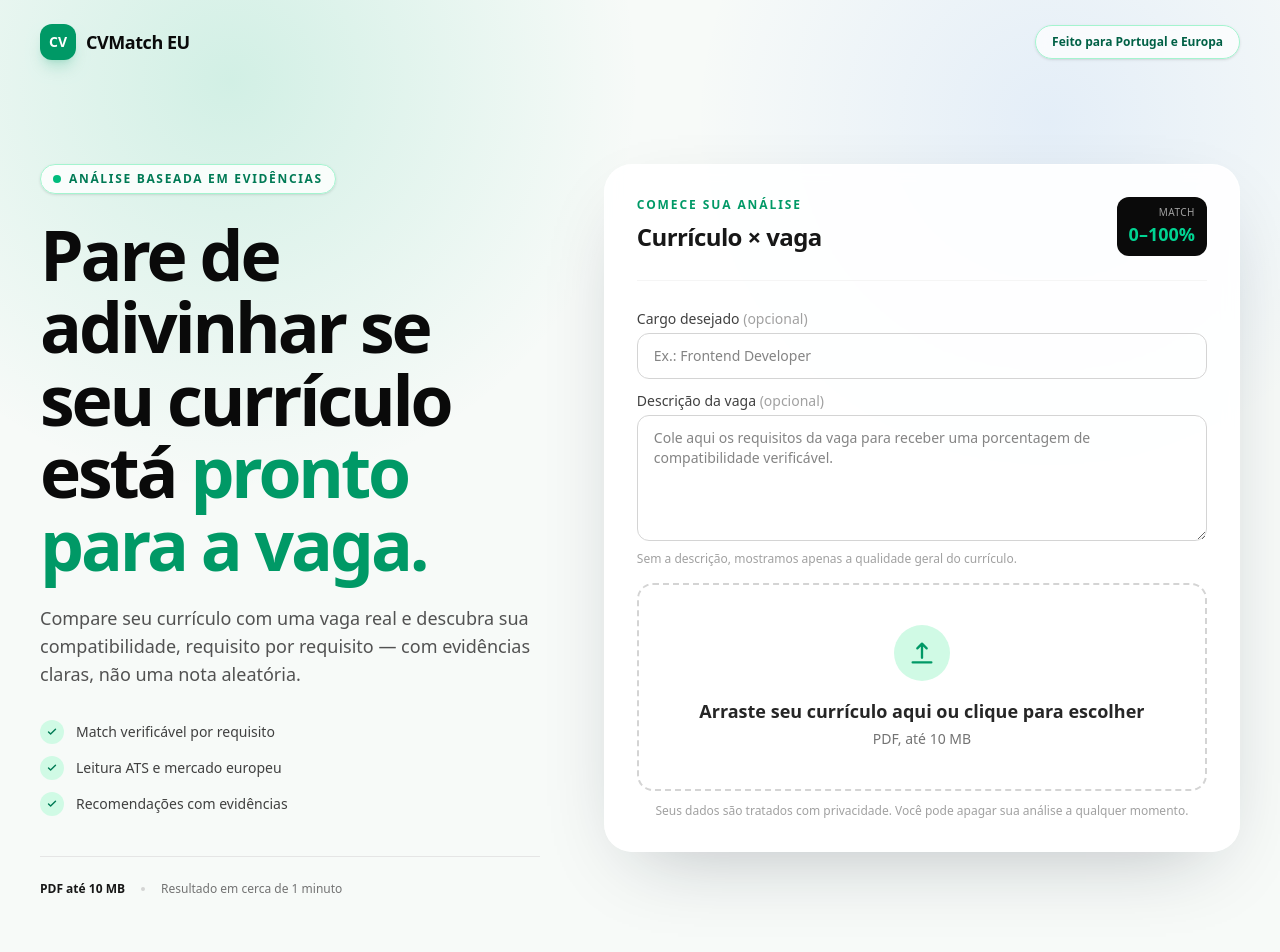
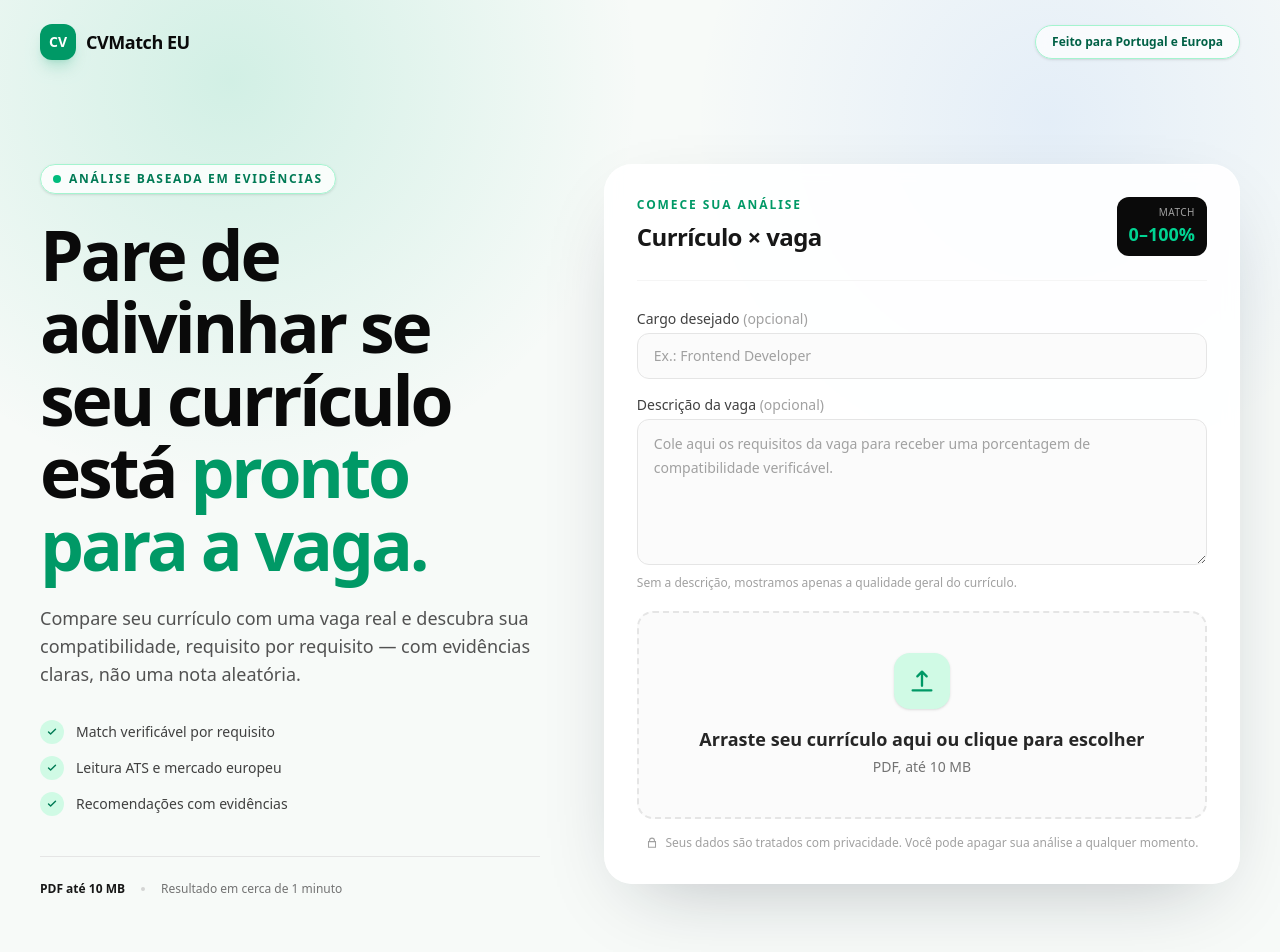
Before and after one commit to iTzB0r/CVMatch-EU, a Next.js app: page / in a window 1280 px wide. Shown: the top 952 px of the page. Built offline with nearby package versions, Linux system fonts and the light colour scheme.

Commit message:
feat: refresh landing page design

```diff
--- a/components/upload/upload-card.tsx
+++ b/components/upload/upload-card.tsx
@@ -68,8 +68,8 @@ export function UploadCard() {
   );
 
   return (
-    <div className="w-full max-w-xl">
-      <div className="mb-4 grid gap-3 text-left">
+    <div className="w-full">
+      <div className="mb-5 grid gap-4 text-left">
         <div>
           <label
             htmlFor="target-role"
@@ -84,7 +84,7 @@ export function UploadCard() {
             maxLength={120}
             placeholder="Ex.: Frontend Developer"
             disabled={step === "extracting" || step === "analyzing"}
-            className="w-full rounded-xl border border-neutral-300 px-4 py-3 text-sm outline-none transition focus:border-emerald-500 focus:ring-2 focus:ring-emerald-100 disabled:bg-neutral-50"
+            className="w-full rounded-xl border border-neutral-200 bg-neutral-50/70 px-4 py-3 text-sm outline-none transition placeholder:text-neutral-400 focus:border-emerald-500 focus:bg-white focus:ring-4 focus:ring-emerald-100/70 disabled:bg-neutral-50"
           />
         </div>
         <div>
@@ -102,7 +102,7 @@ export function UploadCard() {
             rows={5}
             placeholder="Cole aqui os requisitos da vaga para receber uma porcentagem de compatibilidade verificável."
             disabled={step === "extracting" || step === "analyzing"}
-            className="w-full resize-y rounded-xl border border-neutral-300 px-4 py-3 text-sm outline-none transition focus:border-emerald-500 focus:ring-2 focus:ring-emerald-100 disabled:bg-neutral-50"
+            className="w-full resize-y rounded-xl border border-neutral-200 bg-neutral-50/70 px-4 py-3 text-sm leading-6 outline-none transition placeholder:text-neutral-400 focus:border-emerald-500 focus:bg-white focus:ring-4 focus:ring-emerald-100/70 disabled:bg-neutral-50"
           />
           <p className="mt-1 text-xs text-neutral-400">
             Sem a descrição, mostramos apenas a qualidade geral do currículo.
@@ -131,10 +131,10 @@ export function UploadCard() {
           const file = e.dataTransfer.files?.[0];
           if (file) void handleFile(file);
         }}
-        className={`cursor-pointer rounded-2xl border-2 border-dashed p-10 text-center transition-colors ${
+        className={`cursor-pointer rounded-2xl border-2 border-dashed p-8 text-center transition-all sm:p-10 ${
           dragging
-            ? "border-emerald-500 bg-emerald-50"
-            : "border-neutral-300 bg-white hover:border-emerald-400 hover:bg-emerald-50/40"
+            ? "scale-[1.01] border-emerald-500 bg-emerald-50"
+            : "border-neutral-200 bg-neutral-50/70 hover:border-emerald-400 hover:bg-emerald-50/50"
         }`}
       >
         <input
@@ -151,7 +151,7 @@ export function UploadCard() {
 
         {step === "idle" && (
           <>
-            <div className="mx-auto mb-4 flex h-14 w-14 items-center justify-center rounded-full bg-emerald-100">
+            <div className="mx-auto mb-4 flex h-14 w-14 items-center justify-center rounded-2xl bg-emerald-100 shadow-sm">
               <svg
                 className="h-7 w-7 text-emerald-600"
                 fill="none"
@@ -166,7 +166,7 @@ export function UploadCard() {
                 />
               </svg>
             </div>
-            <p className="text-lg font-semibold text-neutral-800">
+            <p className="text-base font-bold text-neutral-800 sm:text-lg">
               Arraste seu currículo aqui ou clique para escolher
             </p>
             <p className="mt-1 text-sm text-neutral-500">PDF, até 10 MB</p>
@@ -217,7 +217,10 @@ export function UploadCard() {
         )}
       </div>
 
-      <p className="mt-3 text-center text-xs text-neutral-400">
+      <p className="mt-4 flex items-center justify-center gap-1.5 text-center text-xs text-neutral-400">
+        <svg viewBox="0 0 20 20" fill="none" className="h-3.5 w-3.5" aria-hidden="true">
+          <path d="M6.5 8V6.5a3.5 3.5 0 1 1 7 0V8M5 8h10v8H5V8Z" stroke="currentColor" strokeWidth="1.5" strokeLinecap="round" />
+        </svg>
         Seus dados são tratados com privacidade. Você pode apagar sua análise a
         qualquer momento.
       </p>
```
